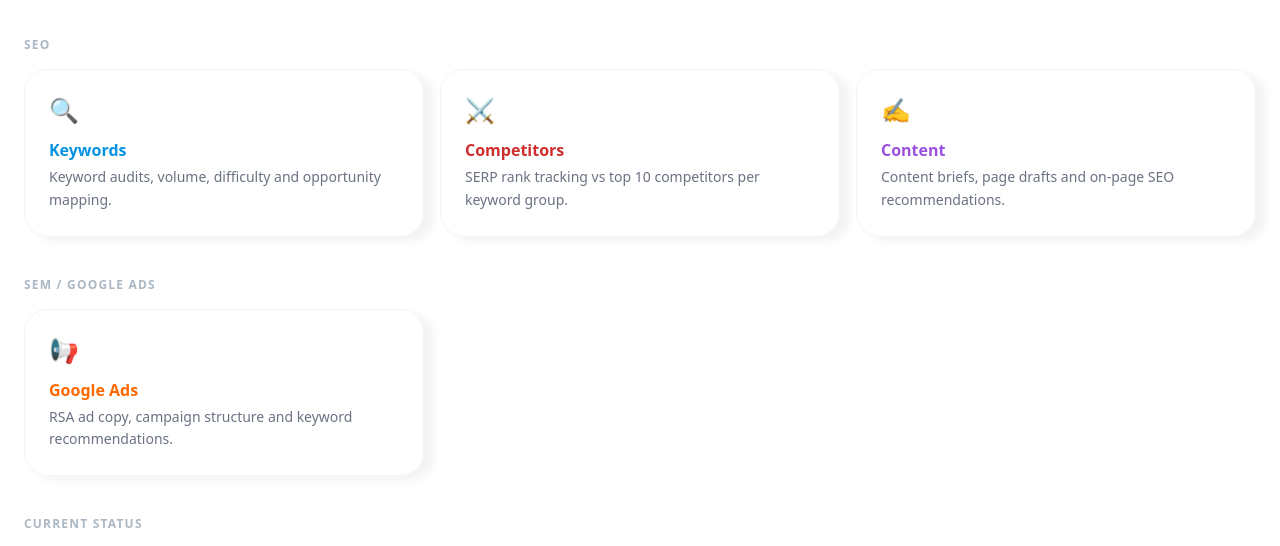
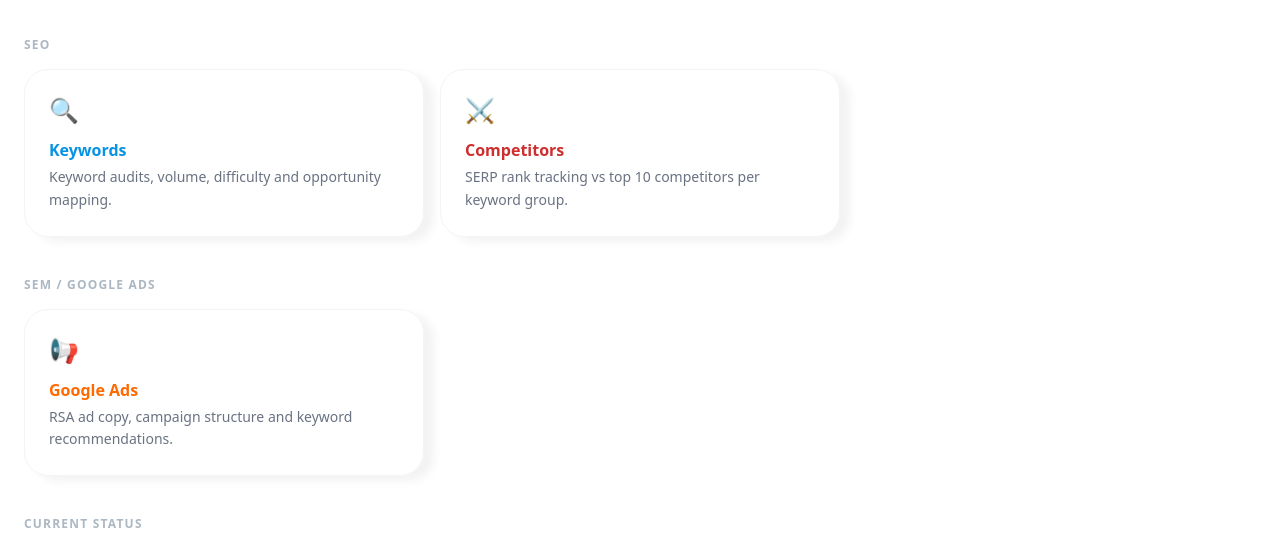
Before and after one commit to Lyric71/BBGDashboardSearch, an Astro site in the folder reporting-site/: page / in a window 1280 px wide. Shown: the part 180-726 px from the top of the page. Built offline with nearby package versions, Linux system fonts and the light colour scheme; Astro itself is replaced by a stand-in of ours.

Commit message:
remove content

```diff
--- a/reporting-site/src/pages/index.astro
+++ b/reporting-site/src/pages/index.astro
@@ -4,7 +4,6 @@ import Layout from '../layouts/Layout.astro';
 const seo = [
   { slug: '/seo/keywords',    label: 'Keywords',    color: 'var(--bbg-blue)',   icon: '🔍', description: 'Keyword audits, volume, difficulty and opportunity mapping.' },
   { slug: '/seo/competitors', label: 'Competitors', color: 'var(--bbg-red)',    icon: '⚔️', description: 'SERP rank tracking vs top 10 competitors per keyword group.' },
-  { slug: '/seo/content',     label: 'Content',     color: 'var(--bbg-purple)', icon: '✍️', description: 'Content briefs, page drafts and on-page SEO recommendations.' },
 ];
 
 const sem = [
```
